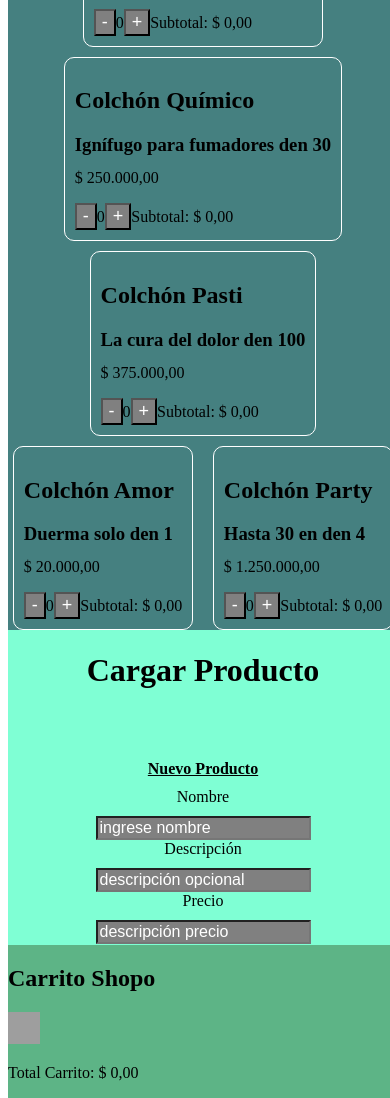
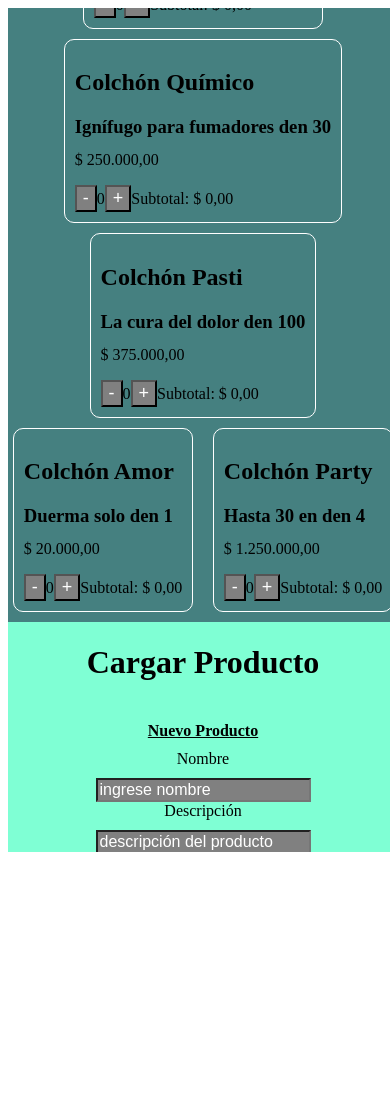
Before and after one commit to LucasEscribe/CarritoShopa, a React (Vite) app in the folder carritoShopa/: page / in a window 390 px wide. After the commit the page ends 860 px from the top, so only its background shows below. Built offline with nearby package versions, Linux system fonts and the light colour scheme; grey boxes are pictures that could not be loaded.

Commit message:
Lógica del cálculo total eliminada por mal funcionamiento.

```diff
--- a/carritoShopa/src/app/components/Cart/Total.tsx
+++ b/carritoShopa/src/app/components/Cart/Total.tsx
@@ -1,11 +1,8 @@
 import styles from "./total.module.css";
 
-type TotalProps = {
-  subtotals: number[];
-};
 
-function Total(props: TotalProps) {
-  const total = props.subtotals.reduce((accumulator, subtotal) => accumulator + subtotal, 0);
+function Total() {
+  const total = 0;
 
   const formattedTotal = total.toLocaleString("es-AR", {
     style: "currency",
--- a/carritoShopa/src/app/components/Cart/total.module.css
+++ b/carritoShopa/src/app/components/Cart/total.module.css
@@ -1,3 +1,9 @@
 .total {
+    display: flex;
+    flex-direction: column;
+    height: 100%;
+    justify-content: flex-start;
+    align-items: center;
+    margin: 20px;
     padding: auto;
 }
--- a/carritoShopa/src/app/components/Product/LoadProduct.tsx
+++ b/carritoShopa/src/app/components/Product/LoadProduct.tsx
@@ -42,7 +42,6 @@ function LoadProduct(props: LoadProductProps) {
     props.setProducts([...props.products, newProduct]);
   };
 
-
   return (
     <div className={styles.load}>
       <label htmlFor="new_product">Nuevo Producto</label>
@@ -68,7 +67,7 @@ function LoadProduct(props: LoadProductProps) {
         className={styles.inputs}
         type="text"
         name="product_description"
-        placeholder="descripción opcional"
+        placeholder="descripción del producto"
         id="description"
         value={newDescription}
         onClick={() => setNewDescription(" ")}
--- a/carritoShopa/src/app/components/Product/Product.tsx
+++ b/carritoShopa/src/app/components/Product/Product.tsx
@@ -1,30 +1,23 @@
+import styles from "./product.module.css";
 import { useState } from "react";
-import styles from "./product.module.css";
 
 type ProductProps = {
   id: number;
   name: string;
   description: string;
   price: number;
-  updateTotal: (subtotal: number) => void;
-  removeItem: (subtotal: number) => void;
-  calcTotal: () => number;
 };
 
 function Product(props: ProductProps) {
   const [quantity, setQuantity] = useState(0);
 
   const handleAddUnit = () => {
-    setQuantity((quantity) => quantity + 1);
-    const subtotal = (quantity + 1) * props.price;
-    props.updateTotal(subtotal);
+    setQuantity((prevQuantity) => prevQuantity + 1);
   };
 
   const handleRemoveUnit = () => {
     if (quantity > 0) {
-      setQuantity((quantity) => quantity - 1);
-      const subtotal = (quantity - 1) * props.price;
-      props.removeItem(subtotal);
+      setQuantity((prevQuantity) => prevQuantity - 1);
     }
   };
 
@@ -47,9 +40,17 @@ function Product(props: ProductProps) {
       <h3 className={styles.empty_description}>{props.description}</h3>
       <p>{formattedPrice}</p>
       <div className={styles.handler_subtotal}>
-        <button className={styles.remove} onClick={handleRemoveUnit}>-</button>
+        <button className={styles.remove} onClick={() => {
+          handleRemoveUnit();
+        }}>
+          -
+        </button>
         <span>{quantity}</span>
-        <button className={styles.add} onClick={handleAddUnit}>+</button>
+        <button className={styles.add} onClick={() => {
+          handleAddUnit();
+        }}>
+          +
+        </button>
         <span>Subtotal: {formattedSubtotal}</span>
       </div>
     </div>
--- a/carritoShopa/src/app/components/Product/product.module.css
+++ b/carritoShopa/src/app/components/Product/product.module.css
@@ -41,10 +41,9 @@
 .load {
     display: flex;
     flex-direction: column;
-    height: 100%;
     justify-content: center;
     align-items: center;
-    margin: 20px;
+    padding: 20px;
 }
 
 .load label {
@@ -69,3 +68,12 @@
     display: flex;
     align-items: last baseline;
 }
+
+
+@media (max-width: 768px) {
+    .load {
+        overflow: auto;
+    }
+
+
+}
--- a/carritoShopa/src/app/screens/Home/index.tsx
+++ b/carritoShopa/src/app/screens/Home/index.tsx
@@ -43,20 +43,6 @@ function App() {
     },
   ]);
 
-  const [subtotals, setSubtotals] = useState<number[]>([]);
-
-  const updateTotal = (subtotal: number) => {
-    setSubtotals((prevSubtotals) => [...prevSubtotals, subtotal]);
-  };
-
-  const removeItem = (subtotal: number) => {
-    setSubtotals((prevSubtotals) => prevSubtotals.filter((sub) => sub !== subtotal));
-  };
-
-  const calcTotal = () => {
-    return subtotals.reduce((accumulator, subtotal) => accumulator + subtotal, 0);
-  };
-
   return (
     <main>
       <div className={styles.root}>
@@ -75,9 +61,6 @@ function App() {
                 name={product.name}
                 description={product.description}
                 price={product.price}
-                updateTotal={updateTotal}
-                removeItem={removeItem}
-                calcTotal={calcTotal}
               />
             ))}
           </div>
@@ -85,7 +68,7 @@ function App() {
 
         <div className={styles.side_right}>
           <h2 className={styles.title_right}>Carrito Shopo</h2>
-          <Total subtotals={subtotals} />
+          <Total />
         </div>
       </div>
     </main>
--- a/carritoShopa/src/app/screens/Home/styles.module.css
+++ b/carritoShopa/src/app/screens/Home/styles.module.css
@@ -3,11 +3,12 @@
   background-color: var(--general-background-color);
   height: 100vh;
   width: 100vw;
+  overflow: hidden;
 }
 
 .side_left {
   height: auto;
-  width: 30%;
+  width: 22%;
   float: left;
   justify-content: left;
   background-color: aquamarine;
@@ -20,7 +21,7 @@
 .center {
   background-color: rgb(69, 128, 128);
   height: auto;
-  width: 60%;
+  width: 63%;
   float: left;
   display: flex;
   flex-direction: column;
@@ -43,9 +44,13 @@
 
 .side_right {
   height: auto;
-  width: 10%;
+  width: 15%;
   float: right;
   background-color: rgb(93, 180, 134);
+}
+
+.title_right{
+  text-align: center;
 }
 
 @media (max-width: 768px) {
@@ -61,35 +66,14 @@
     width: 100%;
     float: none;
     justify-content: center;
+    order: 2;
   }
 
   .center {
     width: 100%;
     float: none;
     align-items: center;
-  }
-
-  .side_right {
-    width: 100%;
-    float: none;
-  }
-}
-
-
-
-@media (max-width: 768px) {
-  .root {
-    display: flex;
-    flex-direction: column;
-  }
-
-  .side_left {
-    width: 100%;
-    float: none;
-    order: 2;
-  }
-
-  .center {
+    padding: 10px;
     order: 1;
   }
 
--- a/carritoShopa/src/main.tsx
+++ b/carritoShopa/src/main.tsx
@@ -2,7 +2,6 @@ import React from 'react'
 import ReactDOM from 'react-dom/client'
 import App from './app/screens/Home';
 import './global.css'
-
 
 
 ReactDOM.createRoot(document.getElementById('root') as HTMLElement).render(
```
